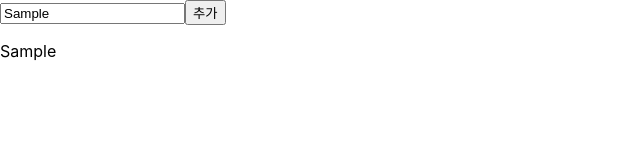
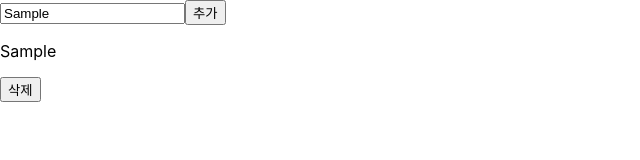
Before and after one commit to JaaninSon/todoList, a React (Create React App) app: page / in a window 1280 px wide. Both pictures are taken after typing "Sample" into the empty fields and a click on the button "추가". Shown: the top 160 px of the page, without its empty margins (0-640 px from the left). Built offline with nearby package versions, Linux system fonts and the light colour scheme.

Commit message:
삭제기능 추가

```diff
--- a/src/App.js
+++ b/src/App.js
@@ -1,19 +1,45 @@
-import { useState } from 'react';
-
+import { useState } from "react";
 
 function App() {
-    const [todos, setTodos] = useState([]);
-    const [todo, setTodo] = useState();
+  const [todos, setTodos] = useState([]);
+  const [todo, setTodo] = useState();
 
-    console.log(todo, todos);
+  console.log(todo, todos);
 
   return (
     <>
-      <input width='300' height='50' onChange={(e) => {setTodo(e.target.value)}} />
-        <button onClick={() => {setTodos([...todos, todo])}}>추가</button>
-        <p>{todos.map((item) => {
-          return <span>{item}</span>;
-        })}</p>
+      <input
+        width="300"
+        height="50"
+        onChange={(e) => {
+          setTodo(e.target.value);
+        }}
+      />
+      <button
+        onClick={() => {
+          setTodos([...todos, todo]);
+        }}
+      >
+        추가
+      </button>
+      <p>
+        {todos.map((item, index) => {
+          return (
+            <>
+              <p>{item}</p>
+              <button
+                onClick={() => {
+                  const newState = [...todos];
+                  delete newState[index];
+                  setTodos(newState.filter((todo) => todo));
+                }}
+              >
+                삭제
+              </button>
+            </>
+          );
+        })}
+      </p>
     </>
   );
 }
```
